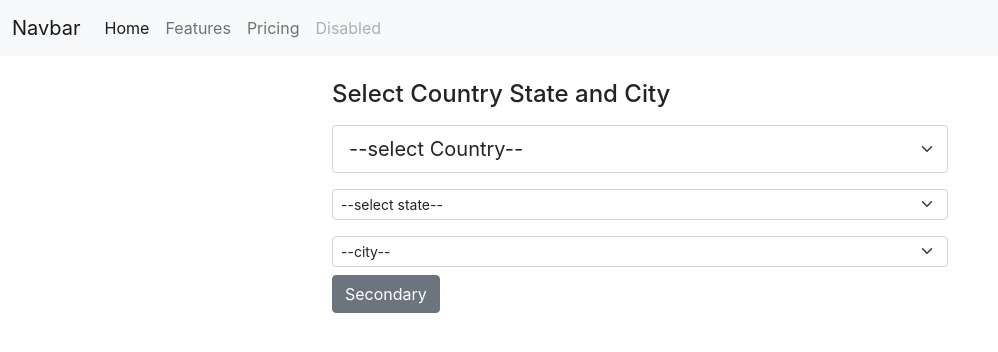
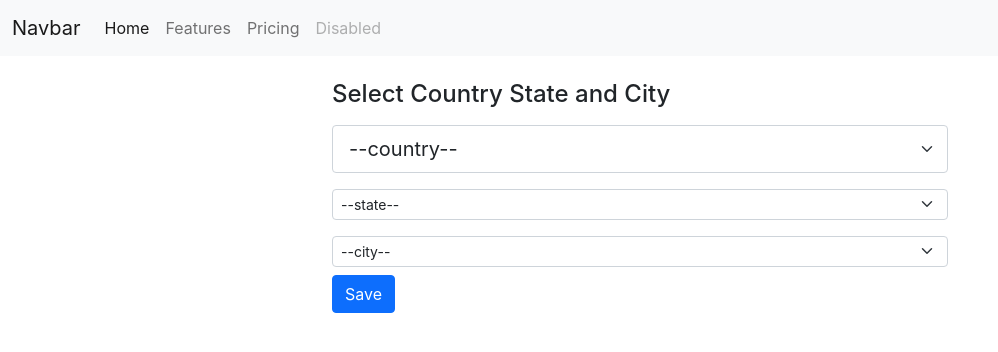
Before and after one commit to baghelhub/React-app, a React (Create React App) app in the folder reactapp/: page / in a window 1280 px wide. Shown: the top 352 px of the page, without its empty margins (0-998 px from the left). Built offline with nearby package versions, Linux system fonts and the light colour scheme; the HTML template or start-up script is replaced by a standard one.

Commit message:
countory file updated

```diff
--- a/reactapp/src/components/countrySelect.js
+++ b/reactapp/src/components/countrySelect.js
@@ -1,12 +1,14 @@
 import { React, useState } from 'react'
 
 export default function CountrySelect() {
+
+    /* collect of array object for countory state and city */
 
     const Countories = [
         {
             name: "India",
             stata: [
-                { name: "Dehli", cities: ["iarea 1", "iarea 2"] },
+                { name: "Dehli", cities: ["iarea 1", "iarea 2","iarea 3"] },
                 { name: "Up", cities: ["iarea 3", "iarea 4"] },
                 { name: "Haryana", cities: ["iarea 5", "iarea 6"] }
             ]
@@ -31,46 +33,48 @@ export default function CountrySelect() {
 
     const chnagecountry = (e) => {
 
-        setCountry(e.target.value);
+        setCountry(e.target.value)
         setStates(Countories.find(ctr => ctr.name === e.target.value).stata)
     }
 
-    const chnageState = (e) => {
-
-        setState(e.target.value);
-        setCities(stata.find(sta => sta.name === e.target.value).cities)
+    const chnageState = (e) =>{
+        setState(e.target.value)
+        setCities(stata.find(sta=> sta.name === e.target.value).cities)
     }
-
+    const chnageCity = (e) =>{
+        setCity(e.target.value)
+      }
     return (
         <>
             <div className='container col-md-6 mt-4'>
                 <h4>Select Country State and City</h4>
                 <select className="form-select form-select-lg mb-3 mt-3" onChange={chnagecountry} aria-label=".form-select-lg example" >
-                    <option selected>--select Country--</option>
+                    <option selected>{country}</option>
                     {Countories.map((ctr) => (
                         <option value={ctr.name}>{ctr.name}</option>
                     )
                     )}
                 </select>
-                <select className="form-select form-select-sm mb-3" onChange={chnageState} aria-label=".form-select-sm example">
-                    <option selected>--select state--</option>
+                <select className="form-select form-select-sm mb-3" onChange={chnageState}  aria-label=".form-select-sm example">
+                    <option selected>{state}</option>
 
                     {stata.map((sta) => (
                         <option value={sta.name}>{sta.name}</option>
 
                     ))}
                 </select>
-                <select className="form-select form-select-sm mb-2" aria-label=".form-select-sm example">
+                <select className="form-select form-select-sm mb-2" onChange={chnageCity}  aria-label=".form-select-sm example">
+
                     <option selected>{city}</option>
 
-                    {cities.map(city => {
+                    {cities.map(city => (
 
                         <option value={city}>{city}</option>
 
-                    })}
+                    ))}
 
                 </select>
-                <button type="button" className="btn btn-secondary">Secondary</button>
+                <button type="button" className="btn btn-primary btn-xs">Save</button>
             </div>
         </>
     )
```
